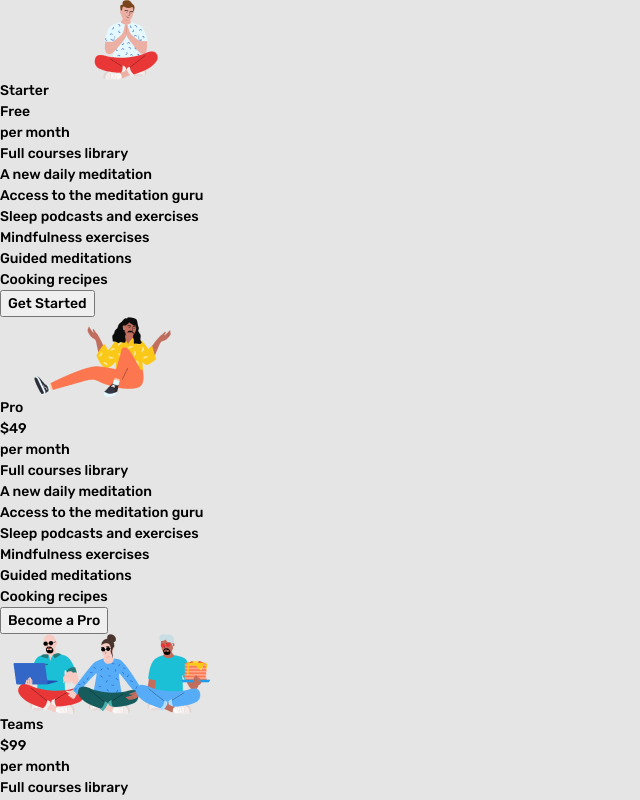
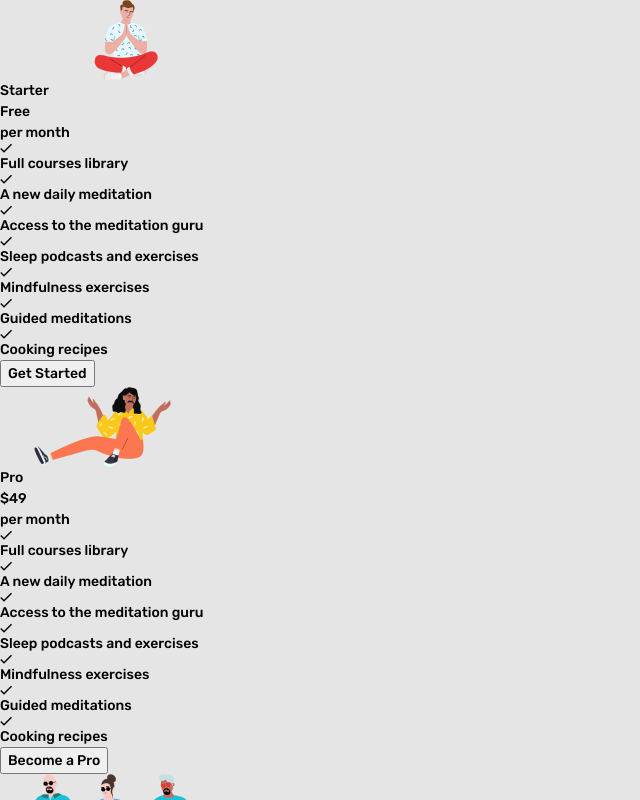
Before and after one commit to alexcumplido/jump2Digital, a React (Vite) app: page / in a window 1280 px wide. Shown: the top 800 px of the page, without its empty margins (0-640 px from the left). Built offline with nearby package versions, Linux system fonts and the light colour scheme.

Commit message:
Included svg so can be easily styled and conditional styles for items

```diff
--- a/src/components/list/List.jsx
+++ b/src/components/list/List.jsx
@@ -2,7 +2,28 @@ export function List({ data }) {
   return (
     <ul className="card__list">
       {data.map(function (element, idx) {
-        return <li key={idx}>{element.text}</li>;
+        return (
+          <li
+            className={`card__item ${
+              element.activated ? `card__item--featured` : ""
+            }`}
+            key={idx}
+          >
+            <svg
+              width="12"
+              height="10"
+              viewBox="0 0 12 10"
+              fill="none"
+              xmlns="http://www.w3.org/2000/svg"
+            >
+              <path
+                d="M4.00001 7.78L1.22001 5L0.273346 5.94L4.00001 9.66667L12 1.66667L11.06 0.726665L4.00001 7.78Z"
+                fill="black"
+              />
+            </svg>
+            {element.text}
+          </li>
+        );
       })}
     </ul>
   );
```
